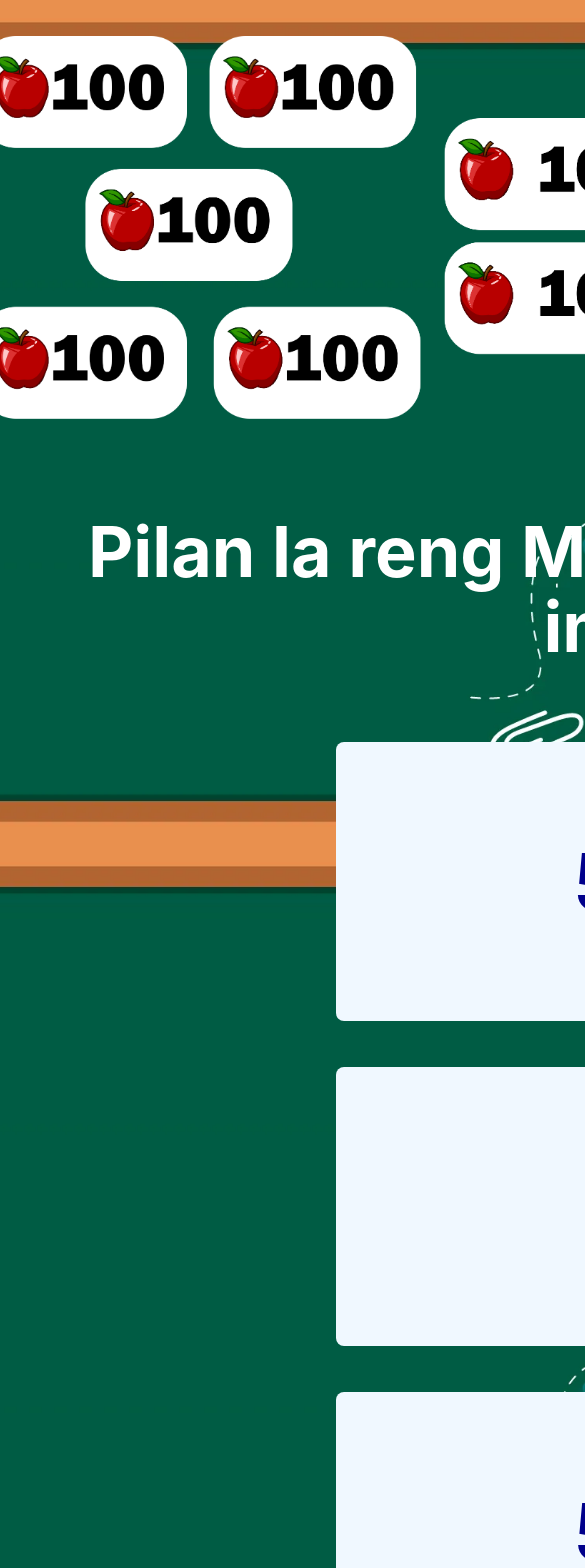
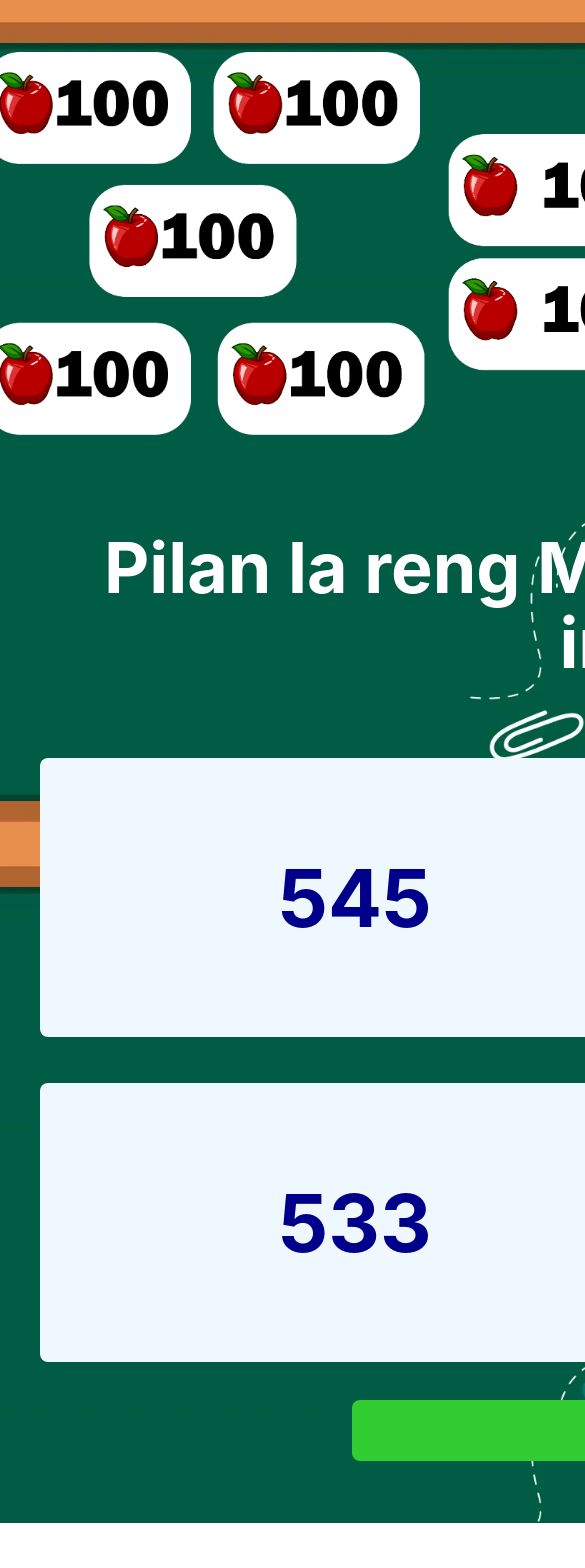
Before and after one commit to alaindimabuyo/ulaga-latest, a React (Vite) app: page /questions/0 in a window 390 px wide. Shown: the top 1568 px of the page, 585 px wide, since content can reach past the window. After the commit the page ends 1523 px from the top, so only its background shows below. Built offline with nearby package versions, Linux system fonts and the light colour scheme; no server answers.

Commit message:
testing mobile

```diff
--- a/src/App.css
+++ b/src/App.css
@@ -1,37 +1,37 @@
 @media (max-width: 768px) {
   #root {
-    padding: 1rem !important;
+    padding: 1rem;
   }
 
   .logo {
-    height: 4em !important;
-    padding: 1em !important;
+    height: 4em;
+    padding: 1em;
   }
 
   .header {
-    font-size: large !important;
+    font-size: large;
   }
 
   .answers-container {
-    grid-template-columns: 1fr !important;
+    grid-template-columns: 1fr;
   }
 
   .answer-button {
-    min-width: 15rem !important;
+    min-width: 15rem;
   }
 
   .timer {
-    font-size: 80px !important;
+    font-size: 80px;
   }
 
   .image {
-    margin-left: 50px !important;
-    margin-right: 50px !important;
+    margin-left: 50px;
+    margin-right: 50px;
   }
 
   .modal__container {
-    max-width: 90% !important;
-    width: auto !important;
+    max-width: 90%;
+    width: auto;
   }
 }
 #root {
```
Also changed, not shown: 1 other file (tests, documents, lock files or other folders).
